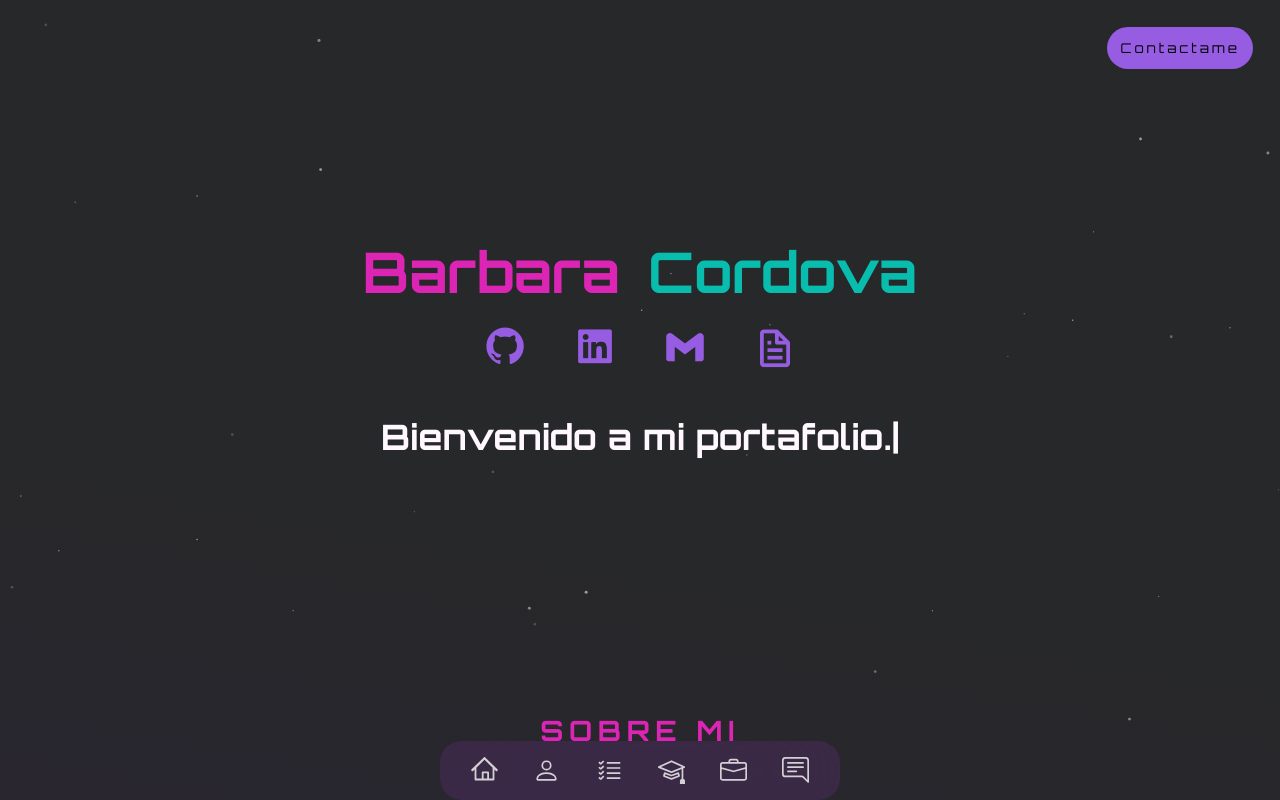
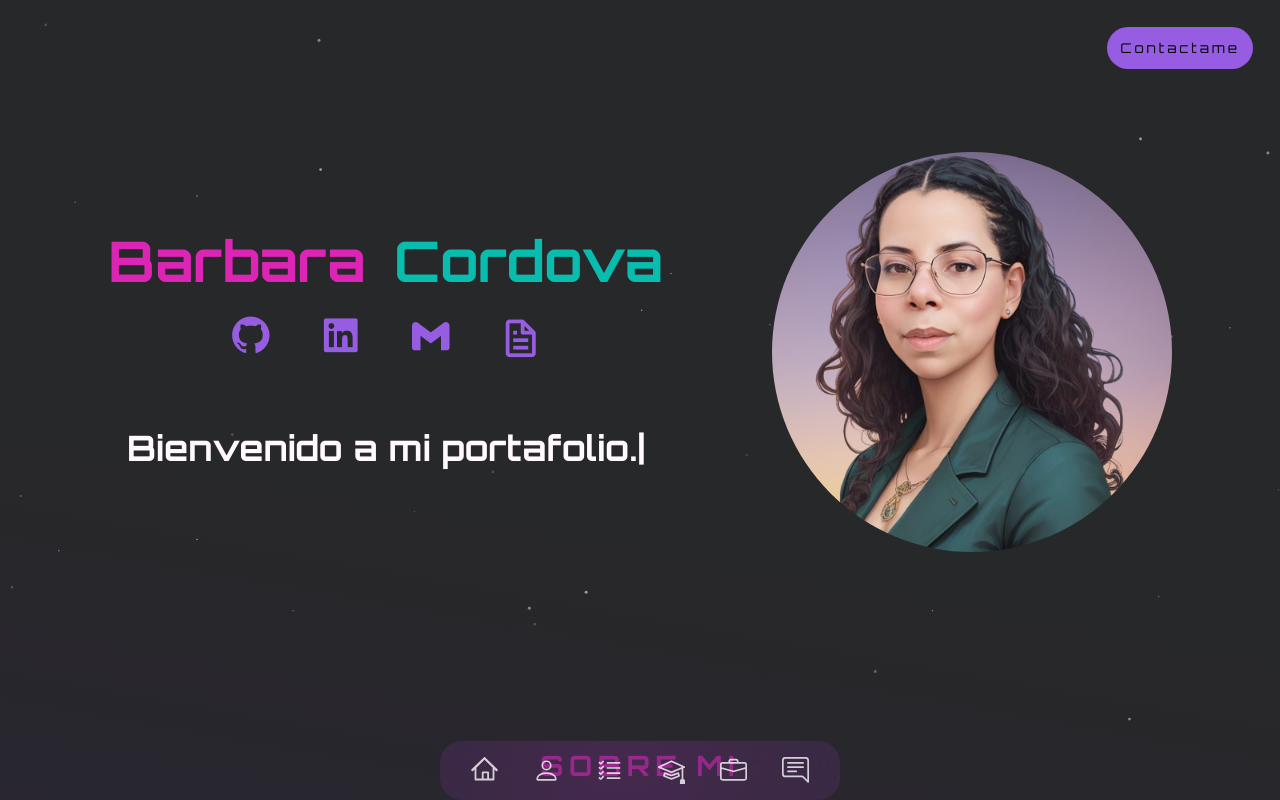
Before and after one commit to cordovabarbara/my-portfolio, a React (Vite) app: page / in a window 1280 px wide. Shown: the top 800 px of the page. Built offline with nearby package versions, Linux system fonts and the light colour scheme.

Commit message:
change image

```diff
--- a/src/components/Banner.jsx
+++ b/src/components/Banner.jsx
@@ -1,6 +1,7 @@
 import { TypeAnimation } from "react-type-animation";
 import "./styles/banner.css";
 import barbaracordovacv from "/public/barbaracordovacv.pdf";
+import perfil from "/public/imagen2.png"
 
 const openCVInNewWindow = () => {
   window.open(barbaracordovacv, "_blank");
@@ -44,6 +45,7 @@ const Banner = () => {
             </div>
           </div>
         </div>
+        <img className='banner__img' src={perfil} alt=''></img>
       </div>
     </>
   );
--- a/src/components/styles/about.css
+++ b/src/components/styles/about.css
@@ -7,6 +7,7 @@
     gap: 2em;
     margin: 2em;
 
+
 }
 
 .title__about{
@@ -15,13 +16,11 @@
     font-size: 28px;
     font-weight: bold;
     letter-spacing: 0.2em;
-    margin-top: 10em;
+    padding-top: 1em;
     text-transform:uppercase;
-    padding-top: 2em;
 }
 
 .about__img{
-    margin-top: 3em;
     width: 285px;
 }
 
@@ -40,12 +39,11 @@
 @media (min-width: 767px){
     .about{
         display: flex;
-        gap: 3.5em;
+        gap: 2em;
     }
 
     .about__txt{
         display: flex;
-        margin-top: 2em;
         font-size: 16px;
         width: 700px;
         word-spacing: 0.8em;
--- a/src/components/styles/banner.css
+++ b/src/components/styles/banner.css
@@ -4,12 +4,12 @@
     justify-content: center;
     align-items: center;
     font-size: 28px;
-    margin-top: 3em;
 }
 .banner__2{
   display: flex;
   flex-direction: column;
   gap: 2em;
+  margin-top: 1EM;
 }
 
 .title__banner{
@@ -144,22 +144,28 @@ h3{
   }
 }
 
-
 .title__animation {
+  text-align: center;
   margin-top: 10em;
   font-size: 22px;
   position: absolute;
 
 }
 
+.banner__img{
+  margin: 6em 0;
+  width: 380px;
+  z-index: 1;
+  border-radius: 100%;
+  height: 380px;
+}
 
 
 @media (min-width: 767px){
     .banner{
-        width: 100%;
+      margin-top: -4em;
         display: flex;
         flex-direction: row;
-        margin-top: 5em;
         justify-content: space-evenly;
     }
     .banner__2{
@@ -168,11 +174,12 @@ h3{
       align-items: center;
       justify-content: center;
       gap: 0.5em;
+      margin-top: -4em;
     }
 
     .title__animation{
         position: absolute;
-        margin-top: 8em;
+
     }
 
     h3{
@@ -185,9 +192,8 @@ h3{
     }
 
     .banner__img{
-      margin-top: 1em;
-      margin-left: 2em;
-      width: 380px;
-      height: 100%;
+
+      width: 400px;
+      height: 400px;
     }
     }
```
Also changed, not shown: public/imagen2.png (added).
